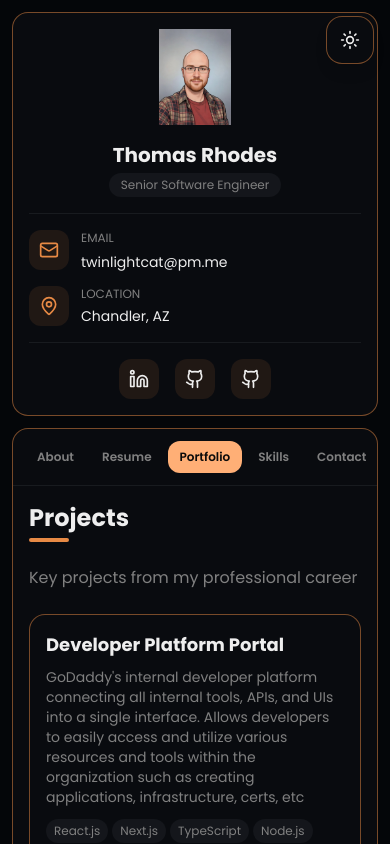
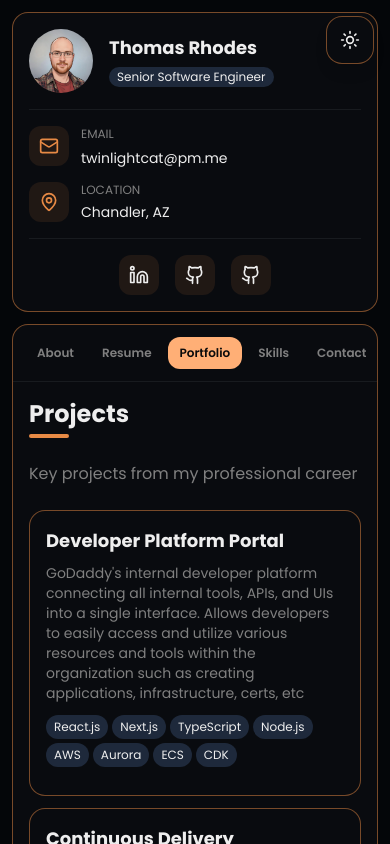
Before and after one commit to twinlightcat/portfolio, a Next.js app: page / in a window 390 px wide. Both pictures are taken after a click on the button "Portfolio". Shown: the top 844 px of the page. Built offline with nearby package versions, Linux system fonts and the light colour scheme.

Commit message:
Cleaner dark mode

```diff
--- a/components/portfolio-section.tsx
+++ b/components/portfolio-section.tsx
@@ -41,7 +41,7 @@ export function PortfolioSection({
                   {project.tags.map((tag, i) => (
                     <span
                       key={i}
-                      className="text-xs bg-secondary text-muted-foreground px-2 py-1 rounded-full"
+                      className="text-xs bg-secondary dark:bg-[#1e293b] text-muted-foreground dark:text-foreground px-2 py-1 rounded-full"
                     >
                       {tag}
                     </span>
--- a/components/profile-sidebar.tsx
+++ b/components/profile-sidebar.tsx
@@ -9,22 +9,24 @@ interface ProfileSidebarProps {
 export function ProfileSidebar({ data = profileData }: ProfileSidebarProps) {
   return (
     <aside className="w-full lg:w-80 bg-card rounded-2xl border border-border dark:border-accent/50 p-4 md:p-6 lg:sticky lg:top-8 h-fit">
-      {/* Profile Image */}
-      <div className="flex flex-col items-center">
-        <div className="w-24 h-24 md:w-32 md:h-32 mb-4 md:mb-6  overflow-hidden">
+      {/* Profile - side by side when stacked, centered when sidebar */}
+      <div className="flex flex-row items-center gap-4 lg:flex-col lg:items-center">
+        <div className="w-16 h-16 sm:w-20 sm:h-20 lg:w-32 lg:h-32 shrink-0 overflow-hidden rounded-full lg:rounded-none lg:mb-4 lg:mb-6">
           <img
             src={data.avatar || '/placeholder.svg'}
             alt={data.name}
-            className="w-full h-full object-contain"
+            className="w-full h-full object-cover lg:object-contain"
           />
         </div>
 
-        <h1 className="text-xl md:text-2xl font-bold text-foreground mb-1">
-          {data.name}
-        </h1>
-        <p className="text-xs md:text-sm text-muted-foreground bg-secondary px-3 md:px-4 py-1 rounded-lg">
-          {data.title}
-        </p>
+        <div className="min-w-0 flex-1 lg:text-center lg:flex-none">
+          <h1 className="text-lg sm:text-xl lg:text-2xl font-bold text-foreground mb-0.5 lg:mb-1 truncate">
+            {data.name}
+          </h1>
+          <p className="text-xs sm:text-sm text-muted-foreground bg-secondary dark:bg-[#1e293b] dark:text-foreground px-2 py-0.5 sm:px-3 sm:py-1 rounded-lg inline-block lg:inline">
+            {data.title}
+          </p>
+        </div>
       </div>
 
       {/* Divider */}
--- a/components/skills-section.tsx
+++ b/components/skills-section.tsx
@@ -30,7 +30,7 @@ export function SkillsSection({ data = skillsData }: SkillsSectionProps) {
               {category.skills.map((skill, i) => (
                 <span
                   key={i}
-                  className="text-xs bg-secondary text-muted-foreground px-2 py-1 rounded-full"
+                  className="text-xs bg-secondary dark:bg-[#1e293b] text-muted-foreground dark:text-foreground px-2 py-1 rounded-full"
                 >
                   {skill}
                 </span>
```
